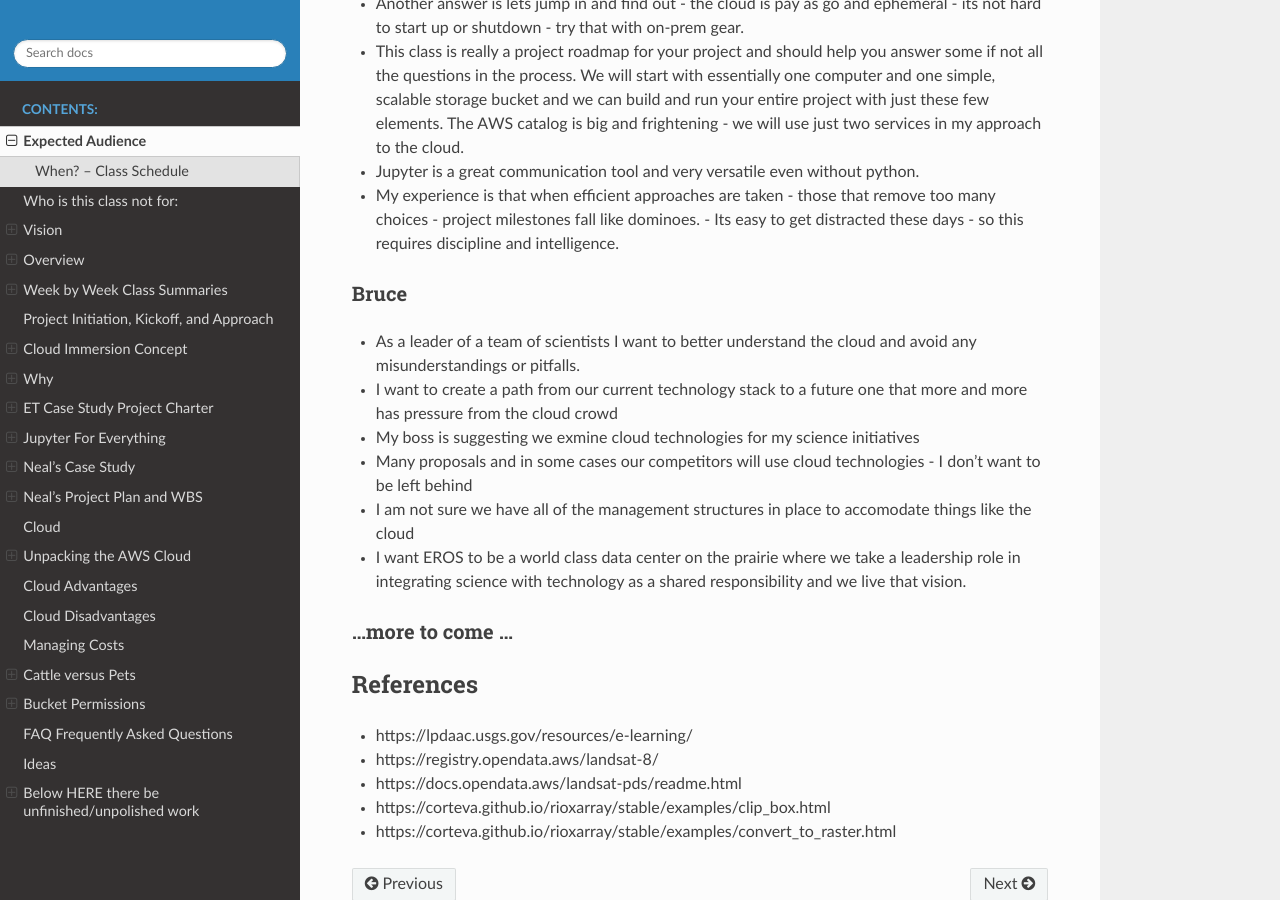
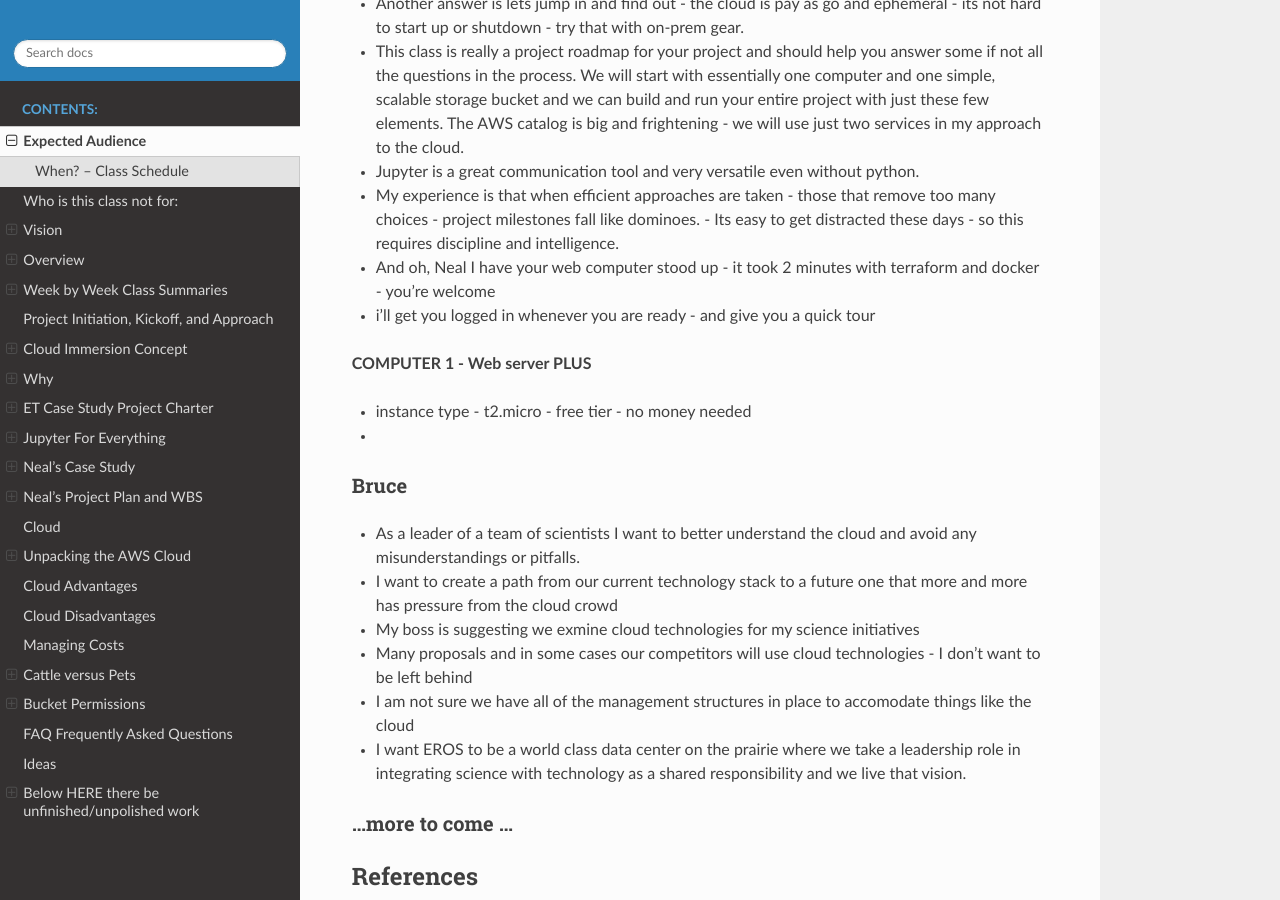
Before and after one commit to tonybutzer/harmony, a Sphinx documentation site: the page built from documentation/source/00define_ET.md, in a window 1280 px wide and 900 px high, scrolled down 6116 px. Built offline with Sphinx 7.4.7 and the Read the Docs theme 2.0.0, drawn with Linux system fonts in a browser that asks for light colours; pages that are not in the unit, such as notebooks, are missing from menus.

Commit message:
automatic git update from Makefile

```diff
--- a/documentation/source/00define_ET.md
+++ b/documentation/source/00define_ET.md
@@ -225,6 +225,14 @@ So, there are several aspects that I'm interested in.
 - Jupyter is a great communication tool and very versatile even without python.
 - My experience is that when efficient approaches are taken - those that remove too many choices - project milestones fall like dominoes. - Its easy to get distracted these days - so this requires discipline and intelligence.
 
+- And oh, Neal I have your web computer stood up - it took 2 minutes with terraform and docker - you're welcome
+- i'll get you logged in whenever you are ready - and give you a quick tour
+
+**COMPUTER 1 - Web server PLUS**
+- instance type - t2.micro - free tier - no money needed
+-
+
+
 ### Bruce
 - As a leader of a team of scientists I want to better understand the cloud and avoid any misunderstandings or pitfalls.
 - I want to create a path from our current technology stack to a future one that more and more has pressure from the cloud crowd
```
